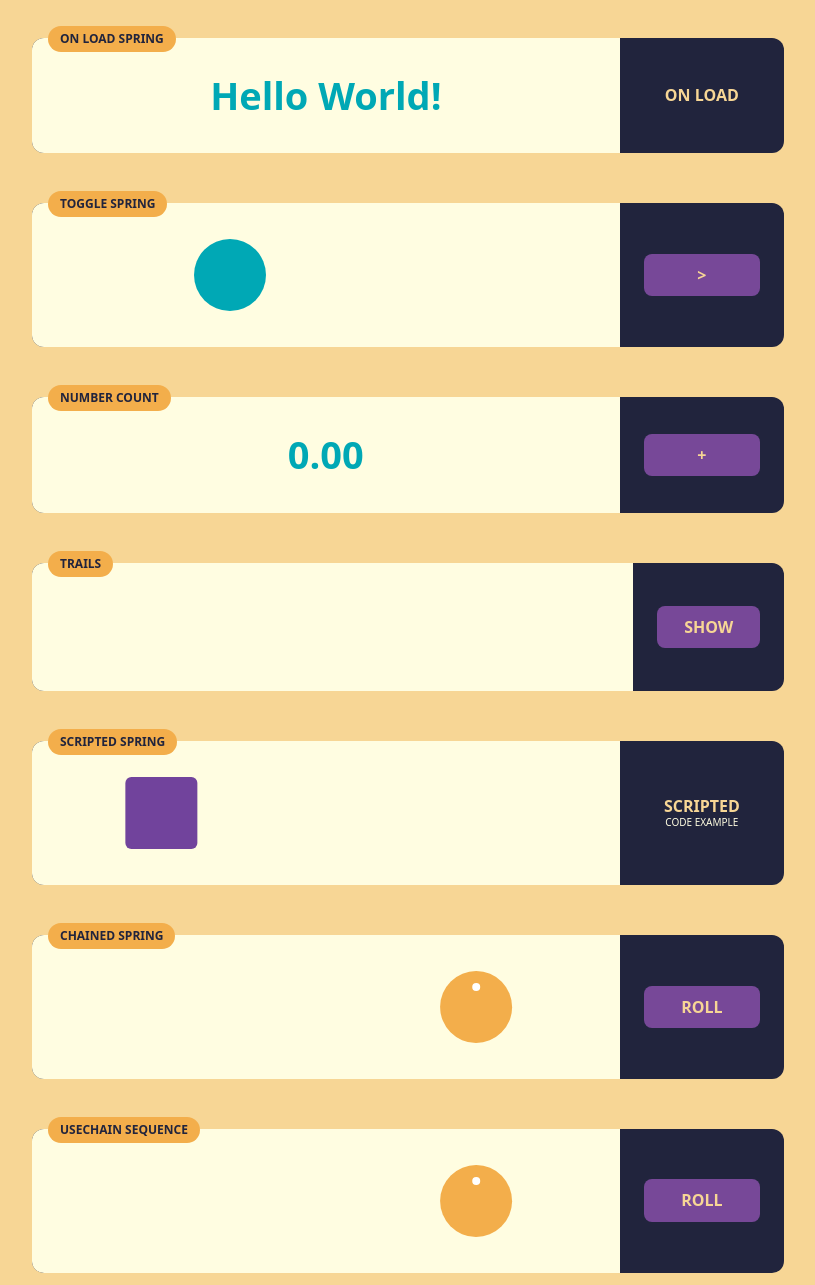
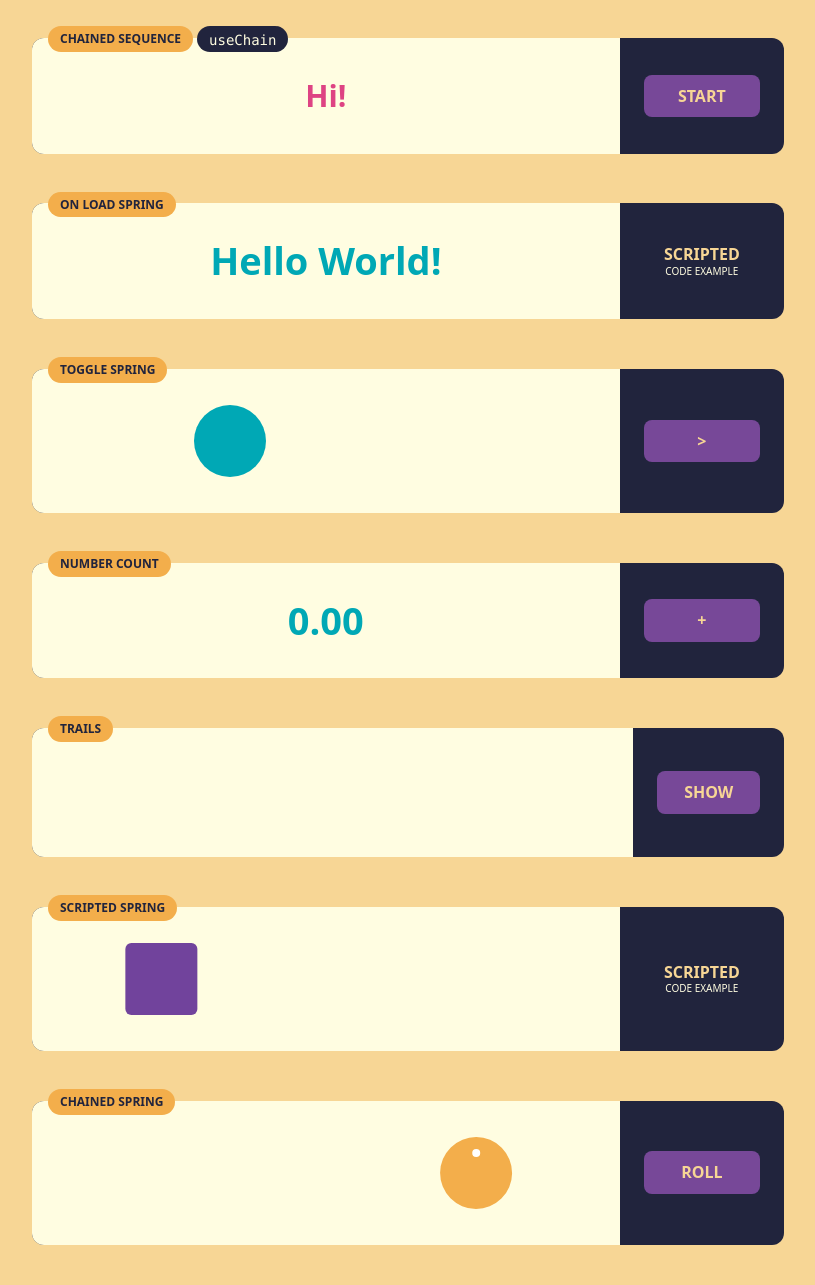
Before and after one commit to rahkee/common-react-springs, a React (Create React App) app: page / in a window 1280 px wide. Shown: the whole page, without its empty margins (232-1047 px from the left). After the commit the page ends 1257 px from the top, so only its background shows below. Built offline with nearby package versions, Linux system fonts and the light colour scheme.

Commit message:
usechain sequence working

```diff
--- a/src/App.css
+++ b/src/App.css
@@ -42,6 +42,17 @@ li:nth-child(3) {
 li:nth-child(4) {
   background-color: #f3ae4b;
 }
+code {
+  background-color: #21243d;
+  border-radius: 16px;
+  padding: 6px 12px 4px;
+  line-height: normal;
+  color: #fffde1;
+  font-size: 1.4rem;
+  font-weight: normal;
+  text-transform: none;
+  margin-left: 4px;
+}
 .bg-color-blue {
   background-color: #00a8b5;
 }
@@ -77,7 +88,7 @@ main {
   padding: 12px 24px;
 }
 header {
-  display: inline-block;
+  display: flex;
   transform: translate(16px, 14px);
 }
 header p {
--- a/src/App.js
+++ b/src/App.js
@@ -13,13 +13,13 @@ import './App.css';
 function App() {
     return (
         <>
+            <UseChainSequence />
             <OnLoadSpring />
             <ToggleSpring />
             <NumberCount />
             <Trails />
             <ScriptedSpring />
             <ChainedSpring />
-            <UseChainSequence />
         </>
     );
 }
--- a/src/App.less
+++ b/src/App.less
@@ -50,6 +50,18 @@ li {
     }
 }
 
+code {
+    background-color: #21243d;
+    border-radius: 16px;
+    padding: 6px 12px 4px;
+    line-height: normal;
+    color: #fffde1;
+    font-size: 1.4rem;
+    font-weight: normal;
+    text-transform: none;
+    margin-left: 4px;
+}
+
 .bg-color-blue {
     background-color: #00a8b5;
 }
@@ -93,7 +105,7 @@ main {
 }
 
 header {
-    display: inline-block;
+    display: flex;
     transform: translate(16px, 14px);
 
     p {
--- a/src/pages/onload-spring.js
+++ b/src/pages/onload-spring.js
@@ -24,7 +24,10 @@ const OnLoadVisibility = () => {
                 </section>
 
                 <footer>
-                    <span className="pill">On Load</span>
+                    <div className="pill">
+                        <strong>Scripted</strong>
+                        <span>Code Example</span>
+                    </div>
                 </footer>
             </article>
         </main>
--- a/src/pages/use-chain-sequence.js
+++ b/src/pages/use-chain-sequence.js
@@ -1,5 +1,5 @@
-import React, { useState } from 'react';
-import { useSpring, animated, config } from 'react-spring';
+import React, { useState, useRef } from 'react';
+import { useSpring, useChain, animated, config } from 'react-spring';
 
 const UseChainSequence = () => {
     const [toggle, setToggle] = useState(false);
@@ -9,45 +9,40 @@ const UseChainSequence = () => {
         config: config.gentle,
     });
 
-    const animProp_chainedSpring = useSpring({
-        from: {
-            backgroundColor: '#774898',
-            transform: `translateX(-150px)  rotate(0deg)`,
+    const containerRef = useRef();
+    const animProp_container = useSpring({
+        from: { transform: `scale(0.8, 0.8)` },
+        to: { transform: `scale(${toggle ? '1, 1' : '0.8, 0.8'})` },
+        ref: containerRef,
+    });
+
+    const textRef = useRef();
+    const animProp_text = useSpring({
+        from: { color: '#de4383' },
+        to: {
+            color: !toggle ? '#de4383' : '#774898',
         },
-        to: [
-            {
-                backgroundColor: '#00a8b5',
-                transform: `translateX(-50px) rotate(360deg)`,
-            },
-            {
-                backgroundColor: '#de4383',
-                transform: `translateX(50px) rotate(720deg)`,
-            },
-            {
-                backgroundColor: '#f3ae4b',
-                transform: `translateX(150px) rotate(1080deg)`,
-            },
-            {
-                backgroundColor: '#774898',
-                transform: `translateX(-150px) rotate(0deg)`,
-            },
-        ],
-        config: { mass: 20, tension: 500, friction: 150 },
+        ref: textRef,
     });
+
+    useChain(toggle ? [containerRef, textRef] : [textRef, containerRef]);
 
     return (
         <main>
             <header>
-                <p>useChain Sequence</p>
+                <p>Chained Sequence</p>
+                <code>useChain</code>
             </header>
 
             <article>
                 <section>
                     <animated.div
-                        style={animProp_chainedSpring}
-                        className="ball"
+                        style={animProp_container}
+                        onClick={() => {
+                            setToggle(!toggle);
+                        }}
                     >
-                        <div className="ball-hole"></div>
+                        <animated.h1 style={animProp_text}>Hi!</animated.h1>
                     </animated.div>
                 </section>
 
@@ -58,7 +53,7 @@ const UseChainSequence = () => {
                             setToggle(!toggle);
                         }}
                     >
-                        {toggle ? 'Roll' : 'Roll'}
+                        {toggle ? 'Stop' : 'Start'}
                     </animated.button>
                 </footer>
             </article>
```
